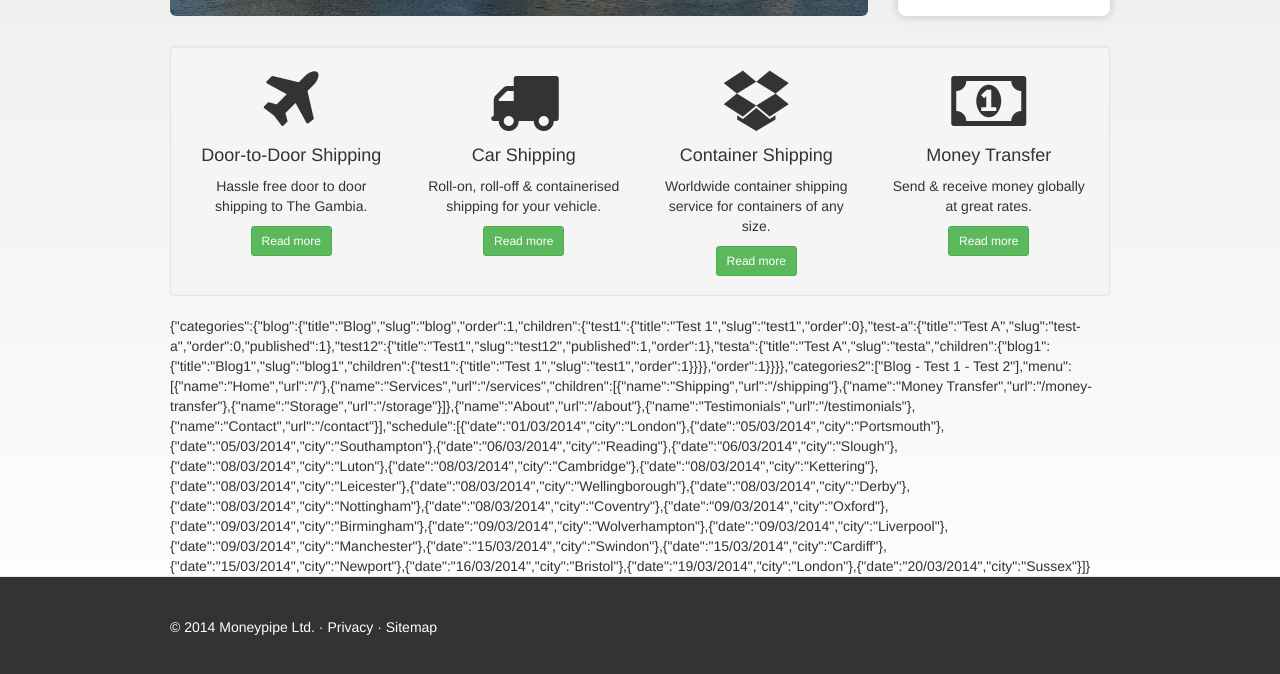
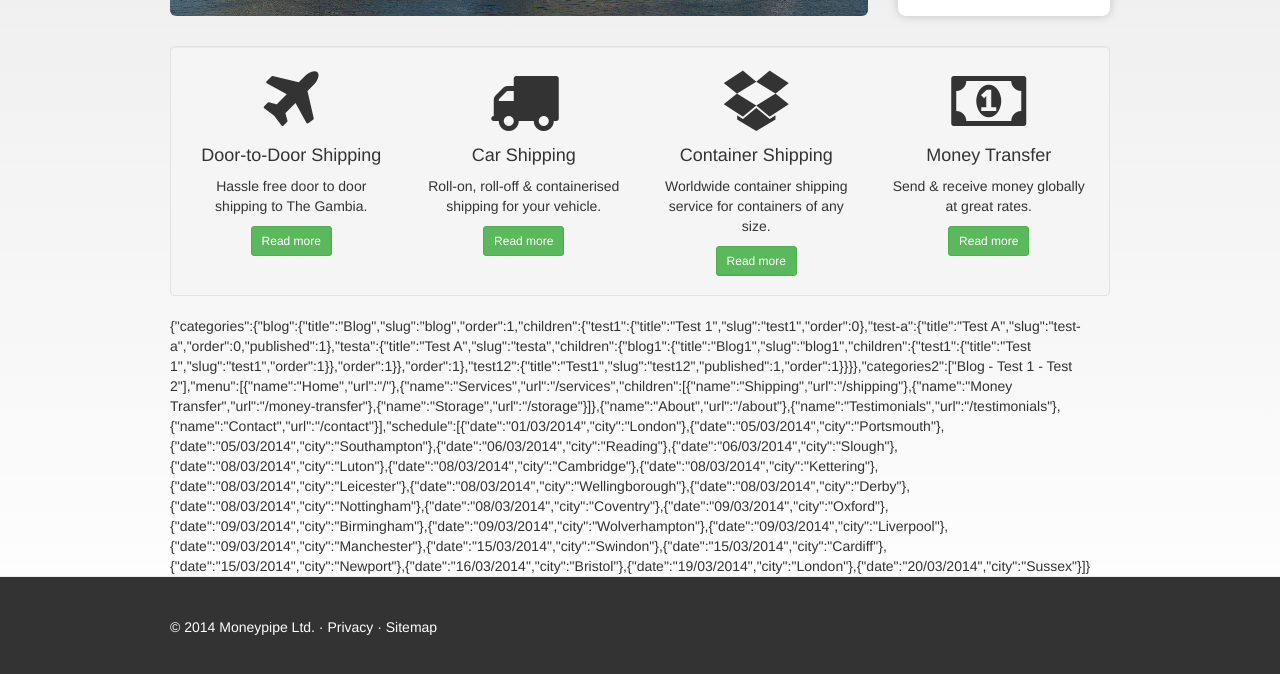
Before and after one commit to abeta/moneypipe, a Jekyll site: the page built from index.html, in a window 1280 px wide, cut to the strip 485-1162 px from the top of the page. Shown: the top 674 px of the strip. Built offline with Jekyll 4.4.1, drawn with Linux system fonts in a browser that asks for light colours; nearby versions of some CDN libraries; some of the changed lines change nothing that is shown.

Commit message:
Re-order categories

```diff
--- a/_data/categories.yml
+++ b/_data/categories.yml
@@ -12,11 +12,6 @@ blog:
             slug: test-a
             order: 0
             published: 1
-        test12:
-            title: Test1
-            slug: test12
-            published: 1
-            order: 1
         testa:
             title: 'Test A'
             slug: testa
@@ -29,4 +24,10 @@ blog:
                             title: 'Test 1'
                             slug: test1
                             order: 1
+                    order: 1
             order: 1
+        test12:
+            title: Test1
+            slug: test12
+            published: 1
+            order: 1
```
